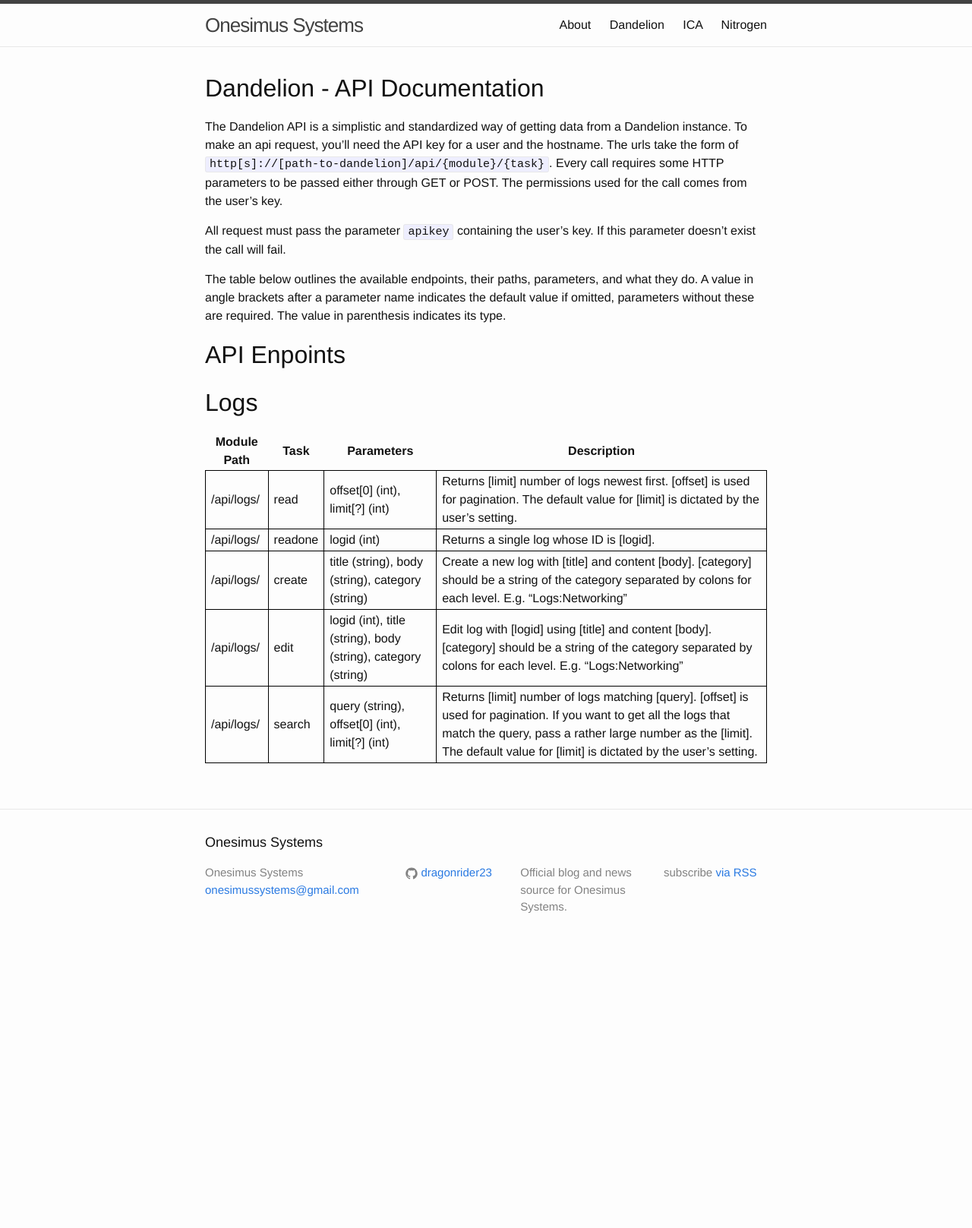
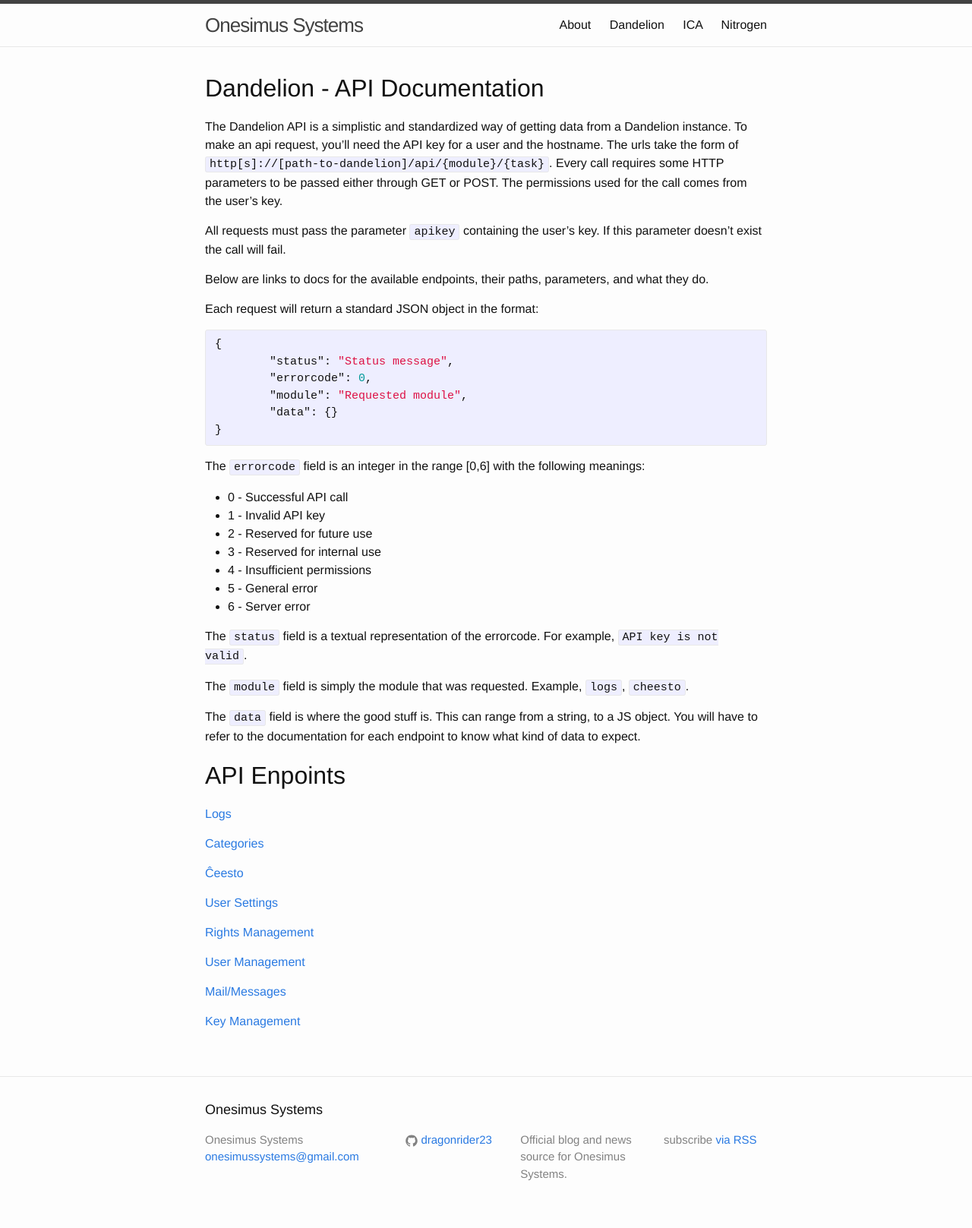
Before and after one commit to onesimus-systems/onesimus-systems.github.io, a Jekyll site: the page built from dandelion/api/index.md, in a window 1280 px wide. Shown: the whole page at 76% size. Built offline with Jekyll 4.4.1, drawn with Linux system fonts in a browser that asks for light colours; before the commit the page ends 1266 px from its top, so only the background shows below that.

Commit message:
Created docs for the logs and key management modules

```diff
--- a/_sass/_layout.scss
+++ b/_sass/_layout.scss
@@ -198,10 +198,15 @@ table {
     border-spacing: 5px 10px;
     margin: 0 0 20px 0;
 
+    thead {
+        th {
+            border: 1px solid black;
+        }
+    }
+
     td {
         padding: 2px 7px;
         border: 1px solid black;
-        //background-color: #E6E6E6;
     }
 }
 
--- a/dandelion/api.md
+++ /dev/null
@@ -1,28 +0,0 @@
----
-layout: page-no-title
-title: Dandelion - General Use Help
-permalink: /dandelion/api/
----
-
-Dandelion - API Documentation
------------------------------
-
-The Dandelion API is a simplistic and standardized way of getting data from a Dandelion instance. To make an api request, you'll need the API key for a user and the hostname. The urls take the form of `http[s]://[path-to-dandelion]/api/{module}/{task}`. Every call requires some HTTP parameters to be passed either through GET or POST. The permissions used for the call comes from the user's key.
-
-All request must pass the parameter `apikey` containing the user's key. If this parameter doesn't exist the call will fail.
-
-The table below outlines the available endpoints, their paths, parameters, and what they do. A value in angle brackets after a parameter name indicates the default value if omitted, parameters without these are required. The value in parenthesis indicates its type.
-
-API Enpoints
-------------
-
-Logs
-----
-
-|Module Path|Task|Parameters|Description|
-|--|--|--|--|
-|/api/logs/ | read | offset[0] (int), limit[?] (int) | Returns [limit] number of logs newest first. [offset] is used for pagination. The default value for [limit] is dictated by the user's setting.
-|/api/logs/ | readone | logid (int) | Returns a single log whose ID is [logid].
-|/api/logs/ | create | title (string), body (string), category (string) | Create a new log with [title] and content [body]. [category] should be a string of the category separated by colons for each level. E.g. "Logs:Networking"
-|/api/logs/ | edit | logid (int), title (string), body (string), category (string) | Edit log with [logid] using [title] and content [body]. [category] should be a string of the category separated by colons for each level. E.g. "Logs:Networking"
-|/api/logs/ | search | query (string), offset[0] (int), limit[?] (int) | Returns [limit] number of logs matching [query]. [offset] is used for pagination. If you want to get all the logs that match the query, pass a rather large number as the [limit]. The default value for [limit] is dictated by the user's setting.
--- /dev/null
+++ b/dandelion/api/index.md
@@ -0,0 +1,60 @@
+---
+layout: page-no-title
+title: Dandelion - API Documentation
+permalink: /dandelion/api/
+---
+
+Dandelion - API Documentation
+-----------------------------
+
+The Dandelion API is a simplistic and standardized way of getting data from a Dandelion instance. To make an api request, you'll need the API key for a user and the hostname. The urls take the form of `http[s]://[path-to-dandelion]/api/{module}/{task}`. Every call requires some HTTP parameters to be passed either through GET or POST. The permissions used for the call comes from the user's key.
+
+All requests must pass the parameter `apikey` containing the user's key. If this parameter doesn't exist the call will fail.
+
+Below are links to docs for the available endpoints, their paths, parameters, and what they do.
+
+Each request will return a standard JSON object in the format:
+
+{% highlight json %}
+{
+	"status": "Status message",
+	"errorcode": 0,
+	"module": "Requested module",
+	"data": {}
+}
+{% endhighlight %}
+
+The `errorcode` field is an integer in the range [0,6] with the following meanings:
+
+- 0 - Successful API call
+- 1 - Invalid API key
+- 2 - Reserved for future use
+- 3 - Reserved for internal use
+- 4 - Insufficient permissions
+- 5 - General error
+- 6 - Server error
+
+The `status` field is a textual representation of the errorcode. For example, `API key is not valid`.
+
+The `module` field is simply the module that was requested. Example, `logs`, `cheesto`.
+
+The `data` field is where the good stuff is. This can range from a string, to a JS object. You will have to refer to the documentation for each endpoint to know what kind of data to expect.
+
+API Enpoints
+------------
+
+[Logs](/dandelion/api/logs)
+
+[Categories](/dandelion/api/categories)
+
+[Ĉeesto](/dandelion/api/cheesto)
+
+[User Settings](/dandelion/api/user-settings)
+
+[Rights Management](/dandelion/api/rights)
+
+[User Management](/dandelion/api/users)
+
+[Mail/Messages](/dandelion/api/messages)
+
+[Key Management](/dandelion/api/key-mgnt)
```
Also changed, not shown: dandelion/api/key-mgnt.md (added, +75 -0 lines), dandelion/api/logs.md (added, +250 -0 lines).
